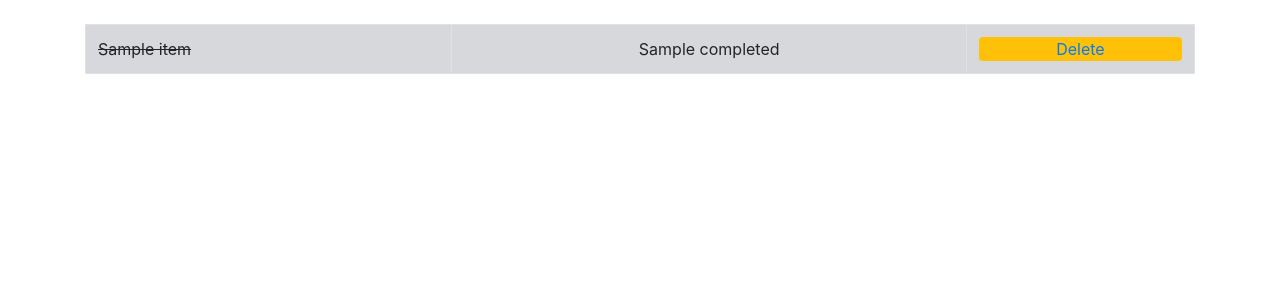
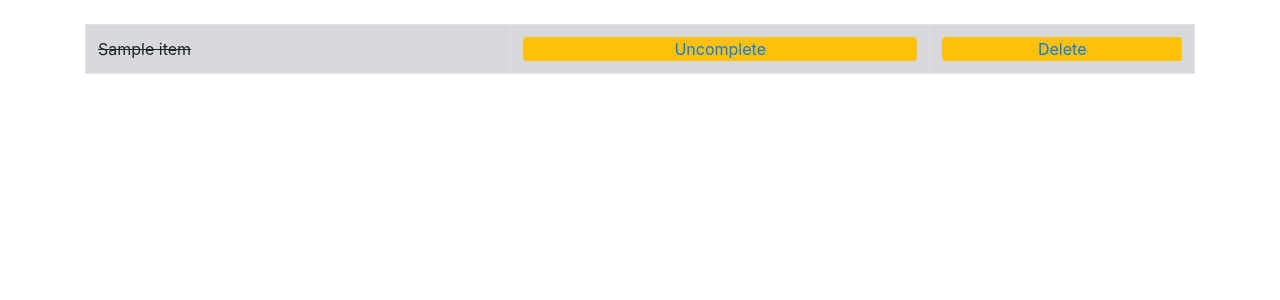
Before and after one commit to minopanda/python-todo, a Django app: template todo_list/templates/home.html in a window 1280 px wide. Shown: the part 56-356 px from the top of the page. Run offline with Django 3.2, Linux system fonts and the light colour scheme; the template is opened without the code that fills it: most values are stand-ins (such as "Sample title", 1, 10 or a date in 2020); some libraries are stand-ins or nearby versions.

Commit message:
[add]切替ボタン

```diff
--- a/todo_list/templates/home.html
+++ b/todo_list/templates/home.html
@@ -21,14 +21,14 @@
             {% if todo.completed %}
                 <tr class="table-secondary">
                     <td class="striker">{{ todo.item }}</td>
-                    <td><center>{{ todo.completed }}</center></li>
+                    <td><center><a href="{% url 'uncomplete' todo.id %}"><div class="bg-warning rounded">Uncomplete</div></a></center></td>
                     <td><center><a href="{% url 'delete' todo.id %}"><div class="bg-warning rounded">Delete</div></a></center></td>
                 </tr>
             {% else %}
                 <tr class="table-info">
                     <td>{{ todo.item }}</td>
-                    <td><center>{{ todo.completed }}</center></li>
-                        <td><center><a href="{% url 'delete' todo.id %}"><div class="bg-light rounded">Delete</div></a></center></td>
+                    <td><center><a href="{% url 'complete' todo.id %}"><div class="bg-light rounded">Complete</div></a></center></td>
+                    <td><center><a href="{% url 'delete' todo.id %}"><div class="bg-light rounded">Delete</div></a></center></td>
                 </tr>
             {% endif %}
         {% endfor %}
--- a/todo_list/urls.py
+++ b/todo_list/urls.py
@@ -5,4 +5,6 @@ urlpatterns = [
     path('', views.home, name='home'),
     path('about/', views.about, name='about'),
     path('delete/<list_id>', views.delete, name='delete'),
+    path('uncomplete/<list_id>', views.uncomplete, name='uncomplete'),
+    path('complete/<list_id>', views.complete, name='complete'),
 ]
```
Also changed, not shown: todo_list/views.py (+12 -0 lines).
